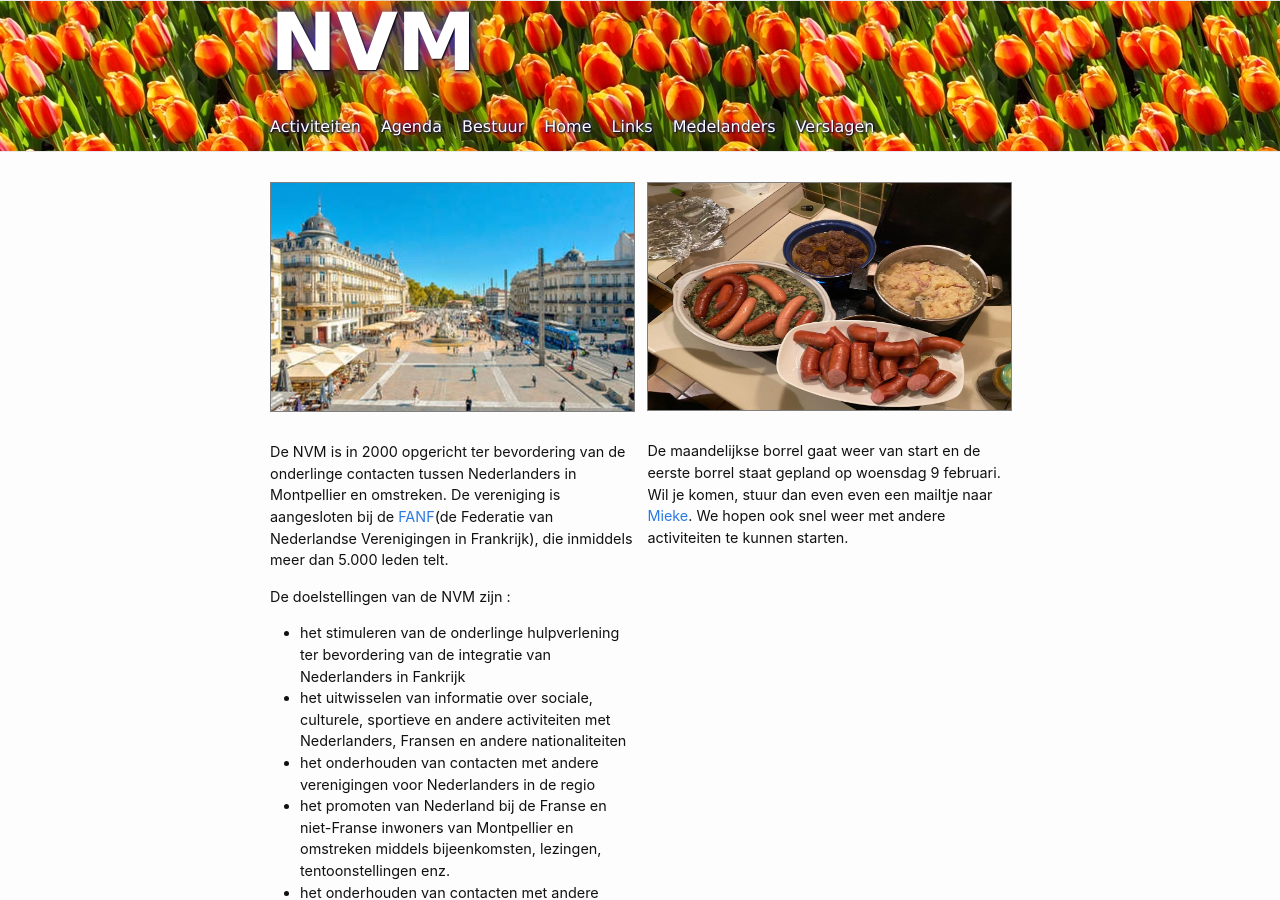
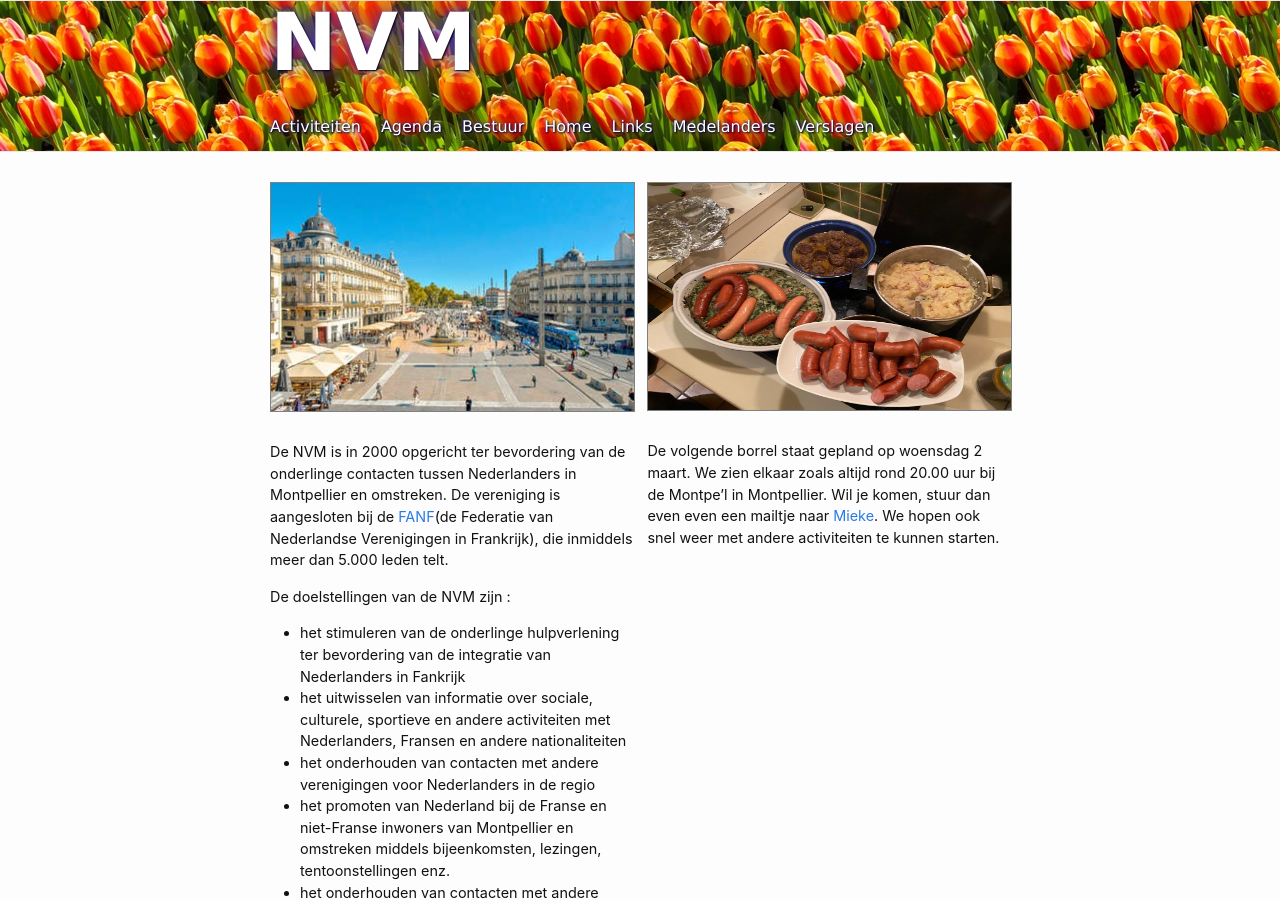
Before and after one commit to nederland34-fr/nederland34-fr.github.io, a Jekyll site: the page built from index.md, in a window 1280 px wide and 900 px high. Built offline with Jekyll 4.4.1, drawn with Linux system fonts in a browser that asks for light colours.

Commit message:
Update index.md

```diff
--- a/index.md
+++ b/index.md
@@ -33,7 +33,7 @@ In ruil hiervoor hebben de donateurs een gereduceerd tarief voor de meeste van o
 
 <img src="/assets/images/stamppotten.jpg" width="100%" height="227">
 
-De maandelijkse borrel gaat weer van start en de eerste borrel staat gepland op woensdag 9 februari. Wil je komen, stuur dan even even een mailtje naar [Mieke](mailto:mieke.kriens@aqute.biz).
+De volgende borrel staat gepland op woensdag 2 maart. We zien elkaar zoals altijd rond 20.00 uur bij de Montpe'l in Montpellier. Wil je komen, stuur dan even even een mailtje naar [Mieke](mailto:mieke.kriens@aqute.biz).
 We hopen ook snel weer met andere activiteiten te kunnen starten.
 
 </div>
```
